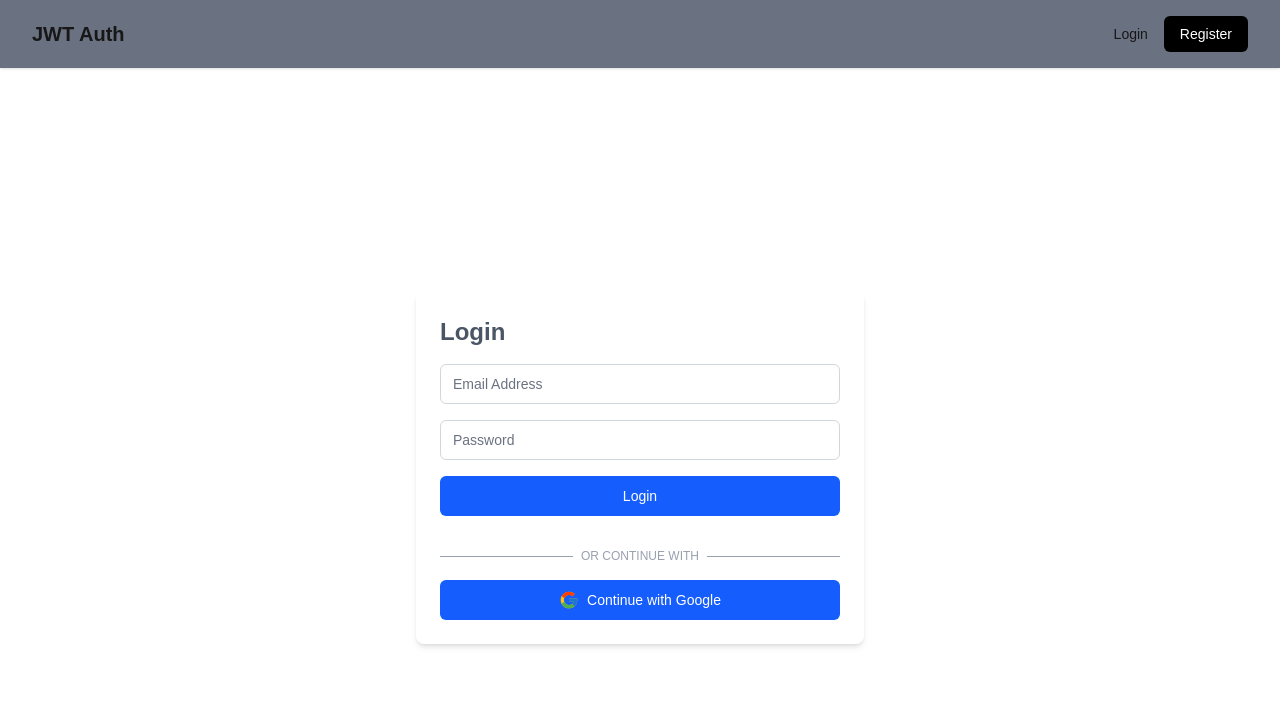
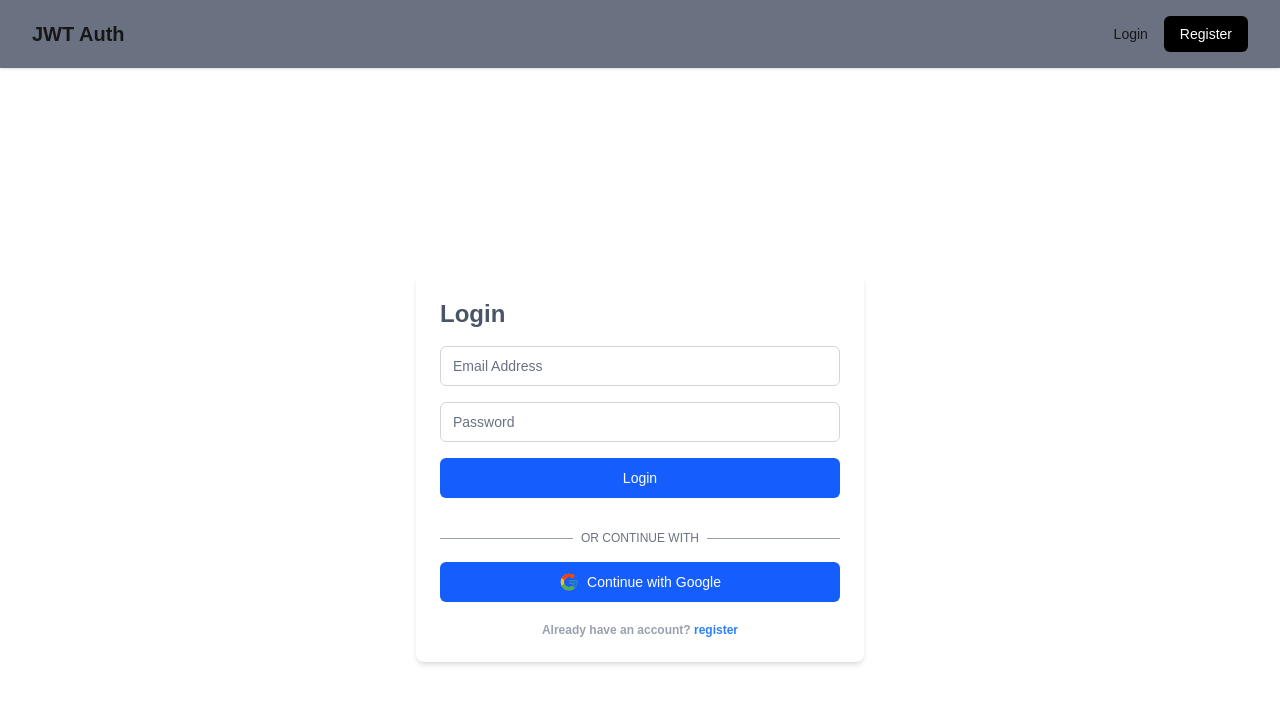
Before and after one commit to coderkanchan/jwt-auth-system, a Next.js app: page /login in a window 1280 px wide. Shown: the top 704 px of the page. Built offline with nearby package versions, Linux system fonts and the light colour scheme; no server answers.

Commit message:
fix: added already have an account redircet link in login and register form

```diff
--- a/src/components/auth/login-form.tsx
+++ b/src/components/auth/login-form.tsx
@@ -9,6 +9,7 @@ import { LoginSchema } from "@/schemas";
 import { Input } from "@/components/ui/input";
 import { Button } from "@/components/ui/button";
 import { Social } from "@/components/auth/social"
+import Link from "next/link";
 
 export const LoginForm = () => {
   const [isPending, startTransition] = useTransition();
@@ -84,12 +85,19 @@ export const LoginForm = () => {
             <div className="absolute inset-0 flex items-center">
               <span className="w-full text-gray-400 border-t" />
             </div>
-            <div className="relative flex justify-center text-xs text-gray-400 uppercase">
+            <div className="relative flex justify-center text-xs text-gray-500 uppercase">
               <span className="bg-white px-2 text-muted-foreground">Or continue with</span>
             </div>
           </div>
           <Social />
         </div>
+
+        <p className="text-center mt-5 text-xs font-semibold text-gray-400">
+          Already have an account?{" "}
+          <Link href="/register" className="text-blue-500 hover:underline">
+            register
+          </Link>
+        </p>
       </form>
     </div>
   );
--- a/src/components/auth/register-form.tsx
+++ b/src/components/auth/register-form.tsx
@@ -7,6 +7,8 @@ import * as z from "zod";
 import { RegisterSchema } from "@/schemas";
 import { register } from "@/actions/register";
 import { Social } from "./social";
+import Link from "next/link";
+
 export const RegisterForm = () => {
   const [isPending, startTransition] = useTransition();
   const [error, setError] = useState<string | undefined>("");
@@ -110,6 +112,14 @@ export const RegisterForm = () => {
           </div>
           <Social />
         </div>
+
+        <p className="text-center mt-5 text-xs font-semibold text-gray-400">
+          Already have an account?{" "}
+          <Link href="/login" className="text-blue-500 hover:underline">
+            login
+          </Link>
+        </p>
+
       </form>
     </div>
   );
```
